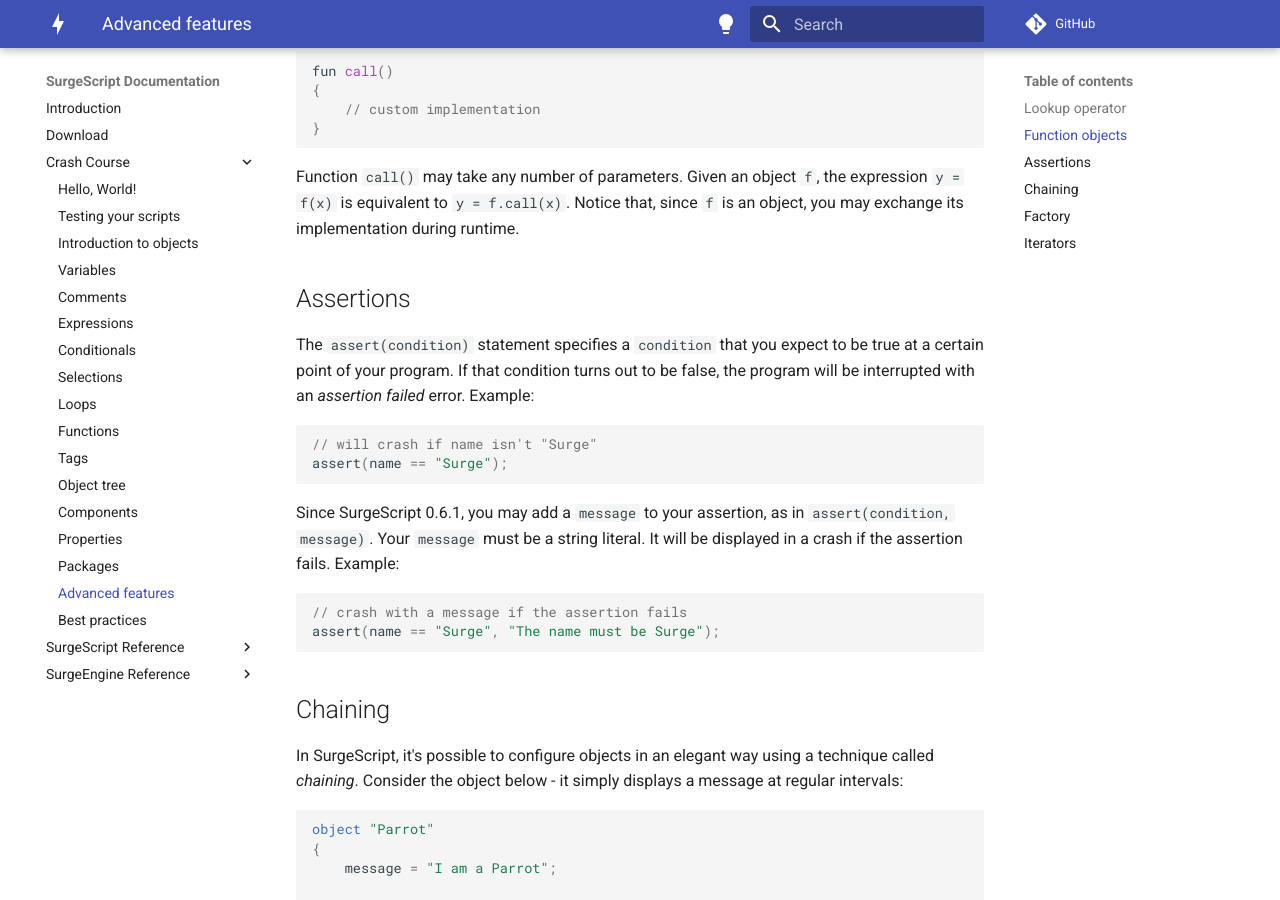
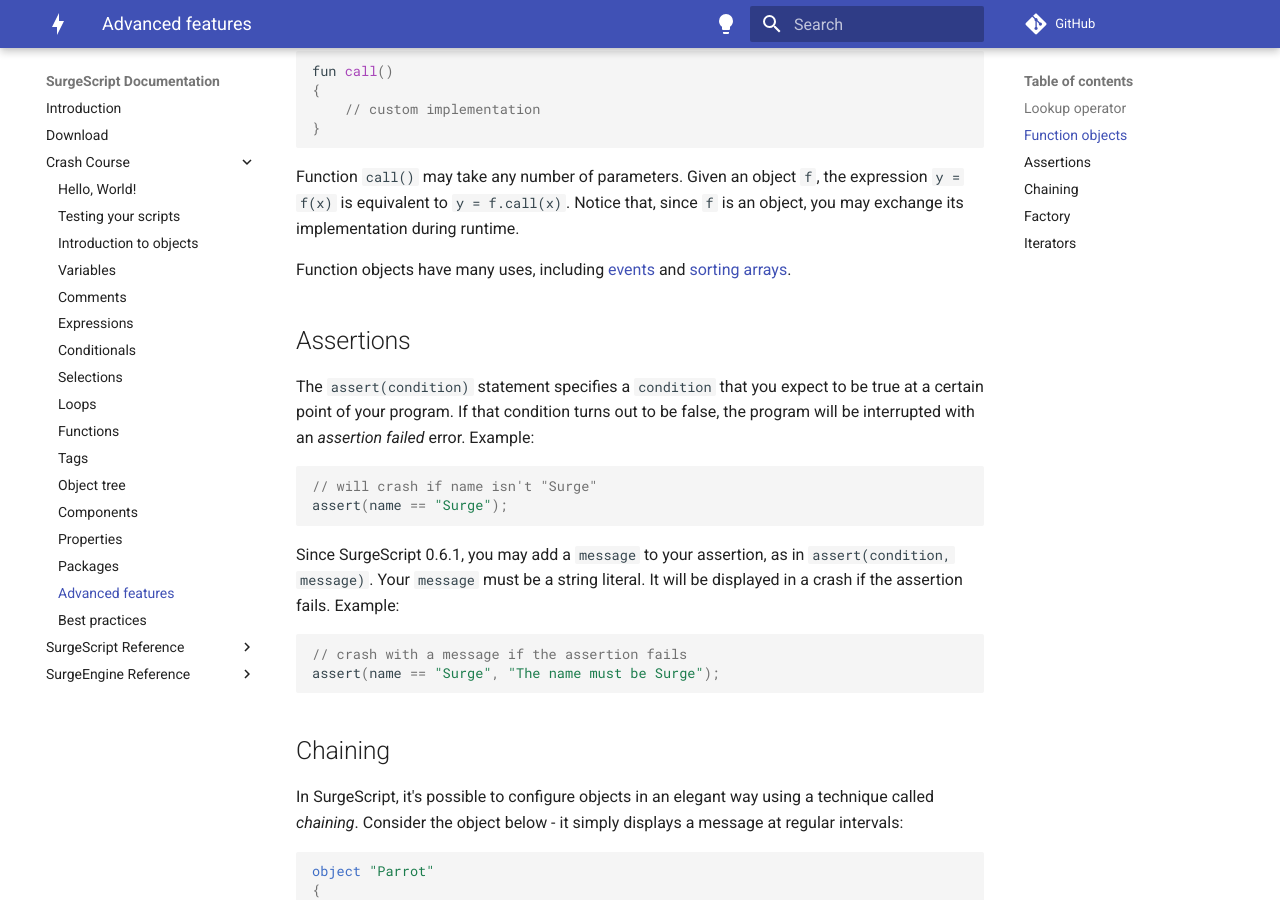
Before and after one commit to alemart/surgescript, an MkDocs documentation site: the page built from docs/tutorials/advanced_features.md, in a window 1280 px wide and 900 px high, scrolled down 925 px. Built offline with MkDocs 1.6.1 and Material for MkDocs 9.7.7, drawn with Linux system fonts in a browser that asks for light colours; comment, search, counter and statistics services are not loaded.

Commit message:
Add note

````diff
--- a/docs/tutorials/advanced_features.md
+++ b/docs/tutorials/advanced_features.md
@@ -37,6 +37,8 @@
 ```
 
 Function `call()` may take any number of parameters. Given an object `f`, the expression `y = f(x)` is equivalent to `y = f.call(x)`. Notice that, since `f` is an object, you may exchange its implementation during runtime.
+
+Function objects have many uses, including [events](/engine/functionevent) and [sorting arrays](/reference/array#sort).
 
 Assertions
 ----------
````
